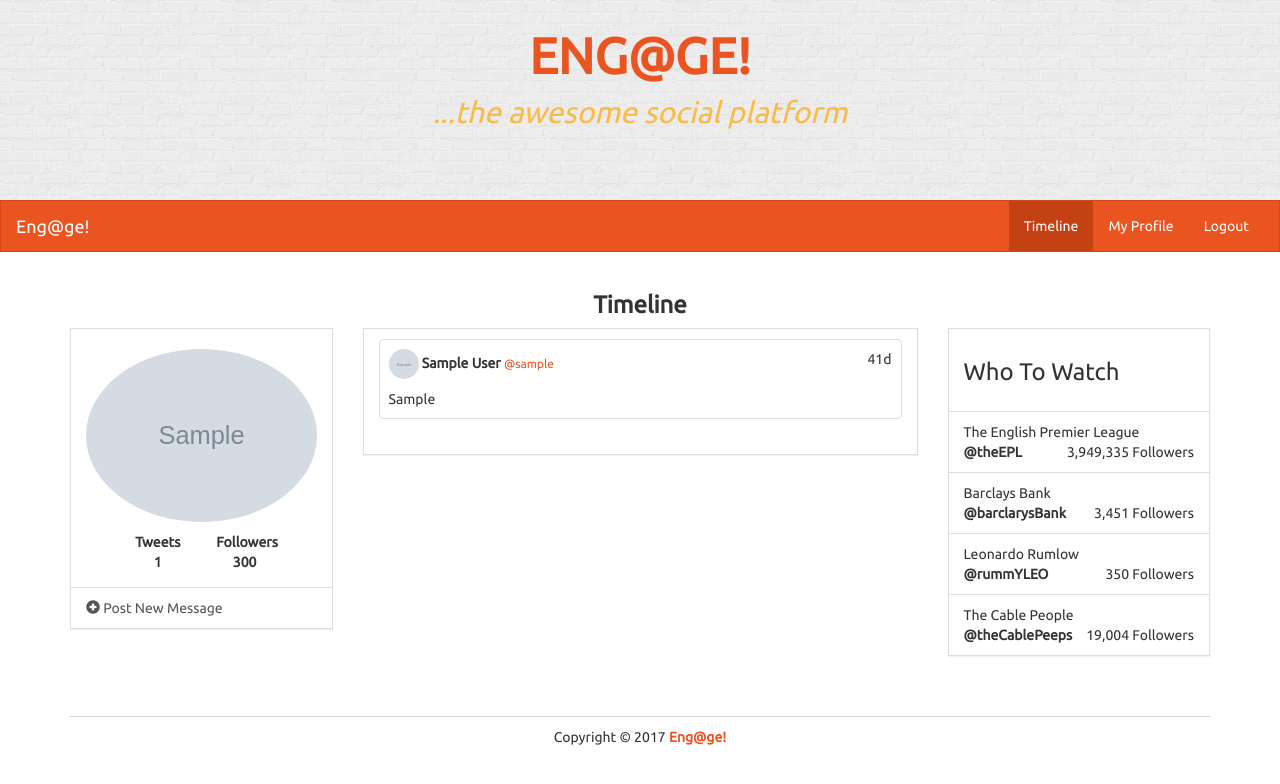
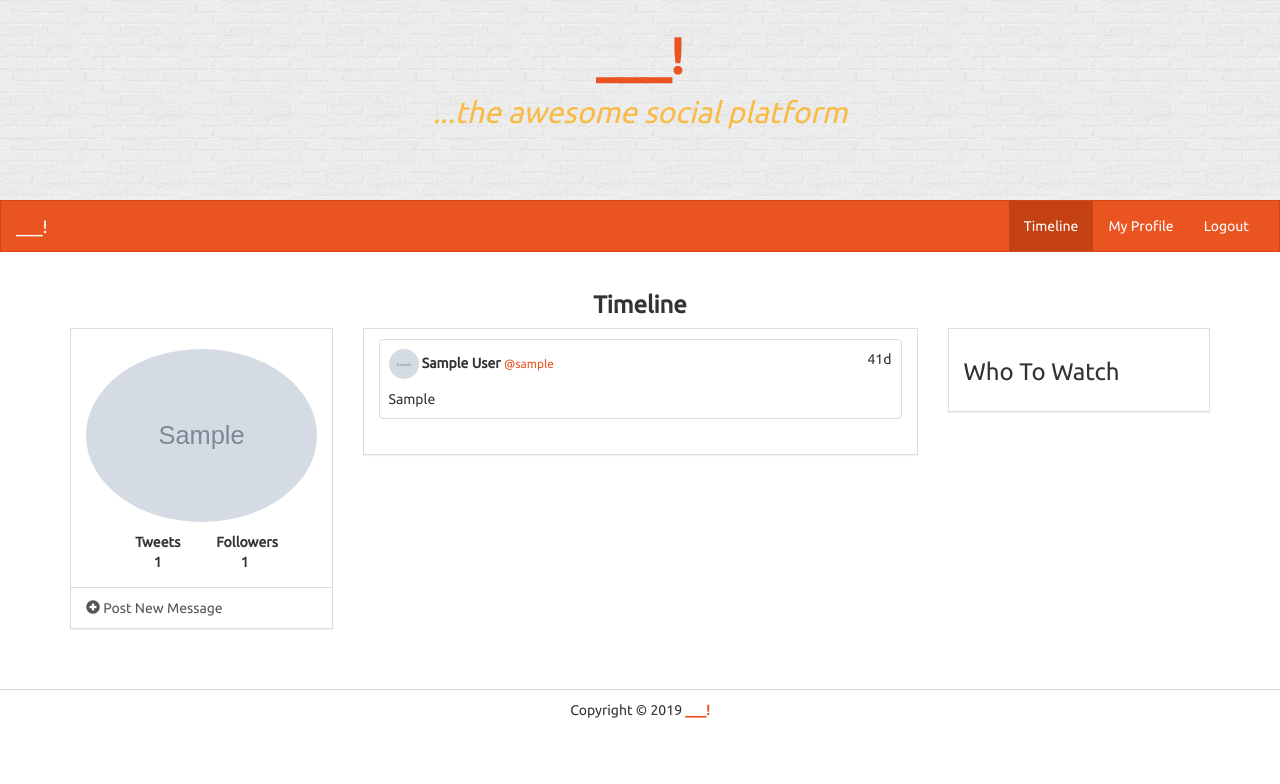
Before and after one commit to Morgan-Gicheha/twitter_clone, a Flask app: page /timeline in a window 1280 px wide. Shown: the top 784 px of the page. Run offline with Flask 2, Linux system fonts and the light colour scheme; a user stored in the database is signed in; tables that the repository leaves empty hold one stand-in row (values such as "Sample post"); grey boxes marked "Sample" are stand-in pictures; parts of the project's set-up code (start-up, migrations or seed data) failed here and were passed over; some libraries are stand-ins or nearby versions.

Commit message:
error uploads

```diff
--- a/app.py
+++ b/app.py
@@ -25,6 +25,8 @@ app.config["DEBUG"]=True
 # configuring uploads
 photos = UploadSet("photos", IMAGES)
 app.config["UPLOADED_PHOTOS_DEST"] = "pictures"
+app.config["UPLOADS_DEFAULT_URL"] = "'http://127.0.0.1:5000/_uploads/photos/download (1).jpg'"
+
 configure_uploads(app,photos)
 
 login_manager = LoginManager(app)
@@ -65,14 +67,19 @@ def register():
     if form.validate_on_submit():
         if request.method =="POST":
             # recieving data from register form
+
             name = form.name.data
             username = form.username.data
             password = form.password.data
+            image_filename = form.image.data
+            # saving the image passed to specified folder
+            # image_filename=photos.save(form.image.data)
+            if not  image_filename:
+                image_filename=  'C:/Users/giche/Desktop/protect/twitter_clone/download (1).jpg'
 
-            # saving the image passed to specified folder
-            image_filename=photos.save(form.image.data)
+            image_filename_=photos.save(image_filename)
             # getting_image url
-            image_url = photos.url(image_filename)
+            image_url = photos.url(image_filename_)
 
             # getting date  whent account was created/caliing function
             now_today= time_()
@@ -150,10 +157,13 @@ def timeline(username):
         user= Users.query.filter_by(username= username).first()
         if not user:
             return 'user not found'
+
         current_user_id =  user.id
+        user_=user
     else:
         current_user_id= current_user.id
         user = current_user
+        user_= current_user
 
 
         # getting all posts for all followee.... followee is the person being followed..the below query joins posts by the followee to theuser id in the posts table
@@ -169,7 +179,12 @@ def timeline(username):
     total_tweets= Posts.query.filter_by(user_id=current_user_id).all()
     # print(len(total_tweets))
 
-    return render_template("timeline.html", form=form, all_posts = all_posts_timeline, current_time=current_time, total_tweets=total_tweets, user=user)
+    # followed by
+    followed_by = user_.followed_by.all()
+
+    # getting random users from the database for the who to whatch section
+    who_to_watch = Users.query.filter(Users.id != current_user_id ).order_by(db.func.random()).limit(4).all()
+    return render_template("timeline.html", form=form, all_posts = all_posts_timeline, current_time=current_time, total_tweets=total_tweets, user=user, who_to_watch=who_to_watch, followed_by=followed_by)
 
 # time since post created
 # incomplete
--- a/form/registration.py
+++ b/form/registration.py
@@ -4,7 +4,8 @@ from wtforms.validators import InputRequired ,Length ,EqualTo
 
 class Register_form(FlaskForm):
     name = StringField("Full names",validators=[InputRequired(), Length(max=100, message="name cannot be more than 100 charaters. ")])
-    username = StringField("Username" , validators=[InputRequired("A username is required!"), Length(max=30, message="A username cannot be more that 30 charaters!")])
-    password = PasswordField("Password should be secret!", validators=[ EqualTo ('confirm_password', message='Passwords must match')])
+    username = StringField("Username" , validators=[InputRequired("A username is required!"), Length(max=30, message="A username cannot be more that 30 charaters!"), Length(min=4, message="username too short")])
+    password = PasswordField("Password should be secret!", validators=[ EqualTo ('confirm_password', message='Passwords must match'), Length(min=5, message="password too short")])
     confirm_password = PasswordField("Repeat password")
     image = FileField()
+    # image = FileField("profile img is required", validators=[InputRequired("A pic is required!")])
--- a/models/user.py
+++ b/models/user.py
@@ -10,7 +10,7 @@ class Users(UserMixin ,db.Model):
     username = db.Column(db.String(30))
     password = db.Column(db.String(100))
     joined_on = db.Column(db.Date)
-    profile_image= db.Column(db.String(100))
+    profile_image= db.Column(db.String())
     user=db.relationship("Posts", backref='this_user')
 
     # this is a query and it returns allm people that the curent user is following::: soo basically the cureent user is on the left of the table while\
--- a/templates/timeline.html
+++ b/templates/timeline.html
@@ -5,7 +5,7 @@
     <meta charset="utf-8" />
     <meta http-equiv="X-UA-Compatible" content="IE=edge" />
     <meta name="viewport" content="width=device-width, initial-scale=1" />
-    <title>Timeline | Eng@ge!</title>
+    <title>Timeline | ___!</title>
 
     <!-- Bootstrap CSS -->
     <link rel="stylesheet" href="{{ url_for('static',
@@ -19,7 +19,7 @@
         <div class="row" id="banner">
             <div class="title col-lg-12">
                 <p class="title">
-                    <a href="./">ENG@GE!</a>
+                    <a href="./">___!</a>
                 </p>
                 <p class="subtitle">...the awesome social platform</p>
             </div>
@@ -36,7 +36,7 @@
                     <span class="icon-bar"></span>
                     <span class="icon-bar"></span>
                 </button>
-                <a class="navbar-brand" href="./">Eng@ge!</a>
+                <a class="navbar-brand" href="./">___!</a>
             </div>
 
             <!-- Collect the nav links, forms, and other content for toggling -->
@@ -78,7 +78,7 @@
                             <div class="col-lg-4 text-center">
                                 <strong>
                                     Followers <br />
-                                    300
+                                    {{ followed_by|length }}
                                 </strong>
                             </div>
                         </div>
@@ -137,42 +137,32 @@
                         <h3>Who To Watch</h3>
                     </div>
                     <ul class="list-group">
+
+
+
+                            {% for who_to_watch in who_to_watch %}
                             <li class="list-group-item">
-                            The English Premier League
+                                {{who_to_watch.name}}
                                 <div>
-                                <strong>@theEPL</strong>
+                                    <strong>
+                                        <a href=" {{ url_for('profile', username=who_to_watch.username) }} ">
+                                            @{{who_to_watch.username}}
+                                        </a>
+
+
+                                    </strong>
                                     <span class="pull-right">
-                                    3,949,335 Followers
+                                        {{who_to_watch.followed_by.all()|length}} Followers
                                     </span>
                                 </div>
                             </li>
-                        <li class="list-group-item">
-                            Barclays Bank
-                            <div>
-                                <strong>@barclarysBank</strong>
-                                <span class="pull-right">
-                                    3,451 Followers
-                                </span>
+                            {% endfor %}
+
+
                             </div>
-                        </li>
-                        <li class="list-group-item">
-                            Leonardo Rumlow
-                            <div>
-                                <strong>@rummYLEO</strong>
-                                <span class="pull-right">
-                                    350 Followers
-                                </span>
-                            </div>
-                        </li>
-                        <li class="list-group-item">
-                            The Cable People
-                            <div>
-                                <strong>@theCablePeeps</strong>
-                                <span class="pull-right">
-                                    19,004 Followers
-                                </span>
-                            </div>
-                        </li>
+
+
+
                     </ul>
                 </div>
             </div>
@@ -181,7 +171,7 @@
         <footer>
             <div class="row pad">
                 <div class="col-lg-12 text-center">
-                    Copyright &copy; 2017 <strong> <a href="./">Eng@ge!</a></strong>
+                    Copyright &copy; 2019 <strong> <a href="./">___!</a></strong>
                 </div>
             </div>
         </footer>
@@ -199,7 +189,7 @@
                         <div class="row">
                             <div class="col-lg-8 col-lg-offset-2">
                                 <div class="form-group">
-                                    <label>Enter new <a href="./">Eng@ge!</a> post</label> {{ form.csrf_token }}
+                                    <label>Enter new <a href="./">___!</a> post</label> {{ form.csrf_token }}
  {{ form.post_area(class="form-control", rows="6", required="required",placeholder="Enter your new message here.")}}
                                 </div>
                                 <div class="form-group">
```
Also changed, not shown: templates/index.html (+5 -5 lines), templates/profile.html (+7 -5 lines), templates/register.html (+5 -5 lines), download (1).jpg (added), pictures/download_1_1.jpg (added). Lines whose indentation alone changed are shown as unchanged.
